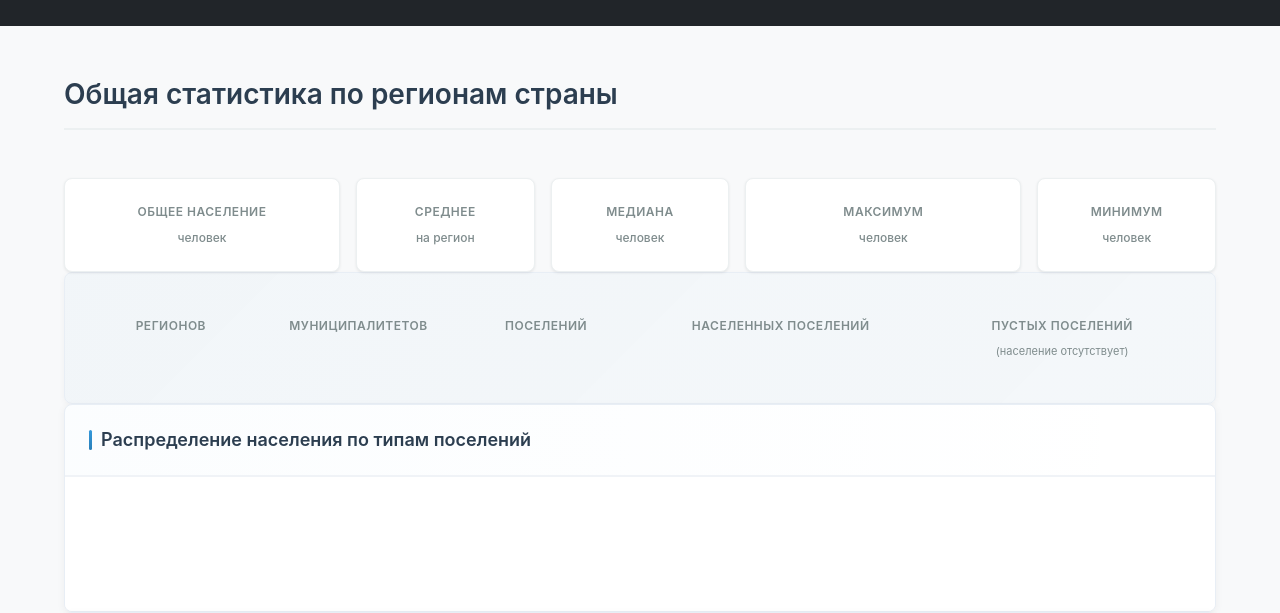
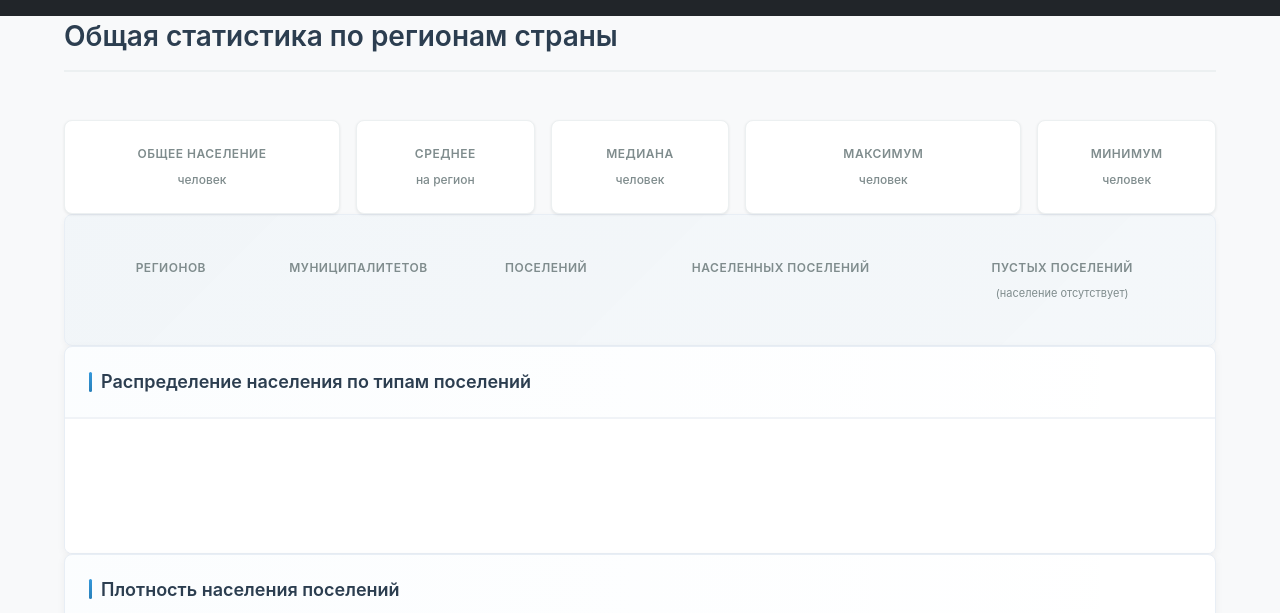
Before and after one commit to MrRemohovsky/settlements-analysis, a Django app: template templates/settlements/stats.html in a window 1280 px wide. Shown: the top 613 px of the page. Run offline with Django 5.2, Linux system fonts and the light colour scheme; the template is opened without the code that fills it, so the values that code supplies are empty; some libraries are stand-ins or nearby versions.

Commit message:
Добавлен редирект и убран отступ у шапки

```diff
--- a/settlements_project/urls.py
+++ b/settlements_project/urls.py
@@ -1,7 +1,9 @@
 from django.contrib import admin
 from django.urls import path, include
+from django.views.generic import RedirectView
 
 urlpatterns = [
     path('admin/', admin.site.urls),
     path('settlements/', include('settlements.urls')),
+    path('', RedirectView.as_view(url='/settlements/')),
 ]
--- a/templates/settlements/base.html
+++ b/templates/settlements/base.html
@@ -11,14 +11,9 @@
 </head>
 <body>
     <nav class="navbar navbar-expand-lg navbar-dark bg-dark">
-        <div class="container">
-            <a class="navbar-brand" href="{% url 'settlements:stats' %}"></a>
-            <div class="navbar-nav">
-            </div>
-        </div>
     </nav>
 
-    <main class="container my-5">
+    <main class="container" style="padding-top: 0;">
         {% block content %}{% endblock %}
     </main>
 
```
